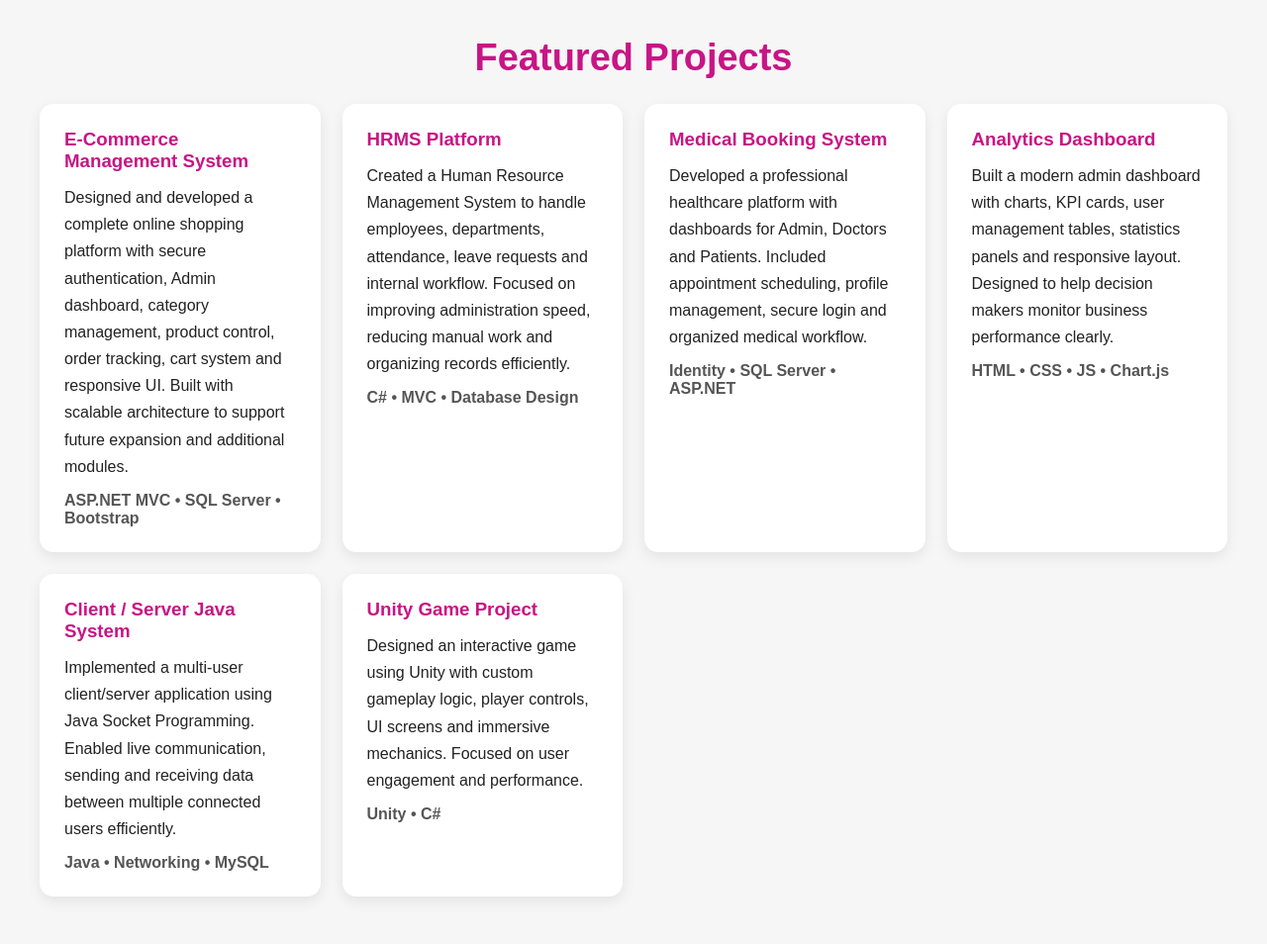
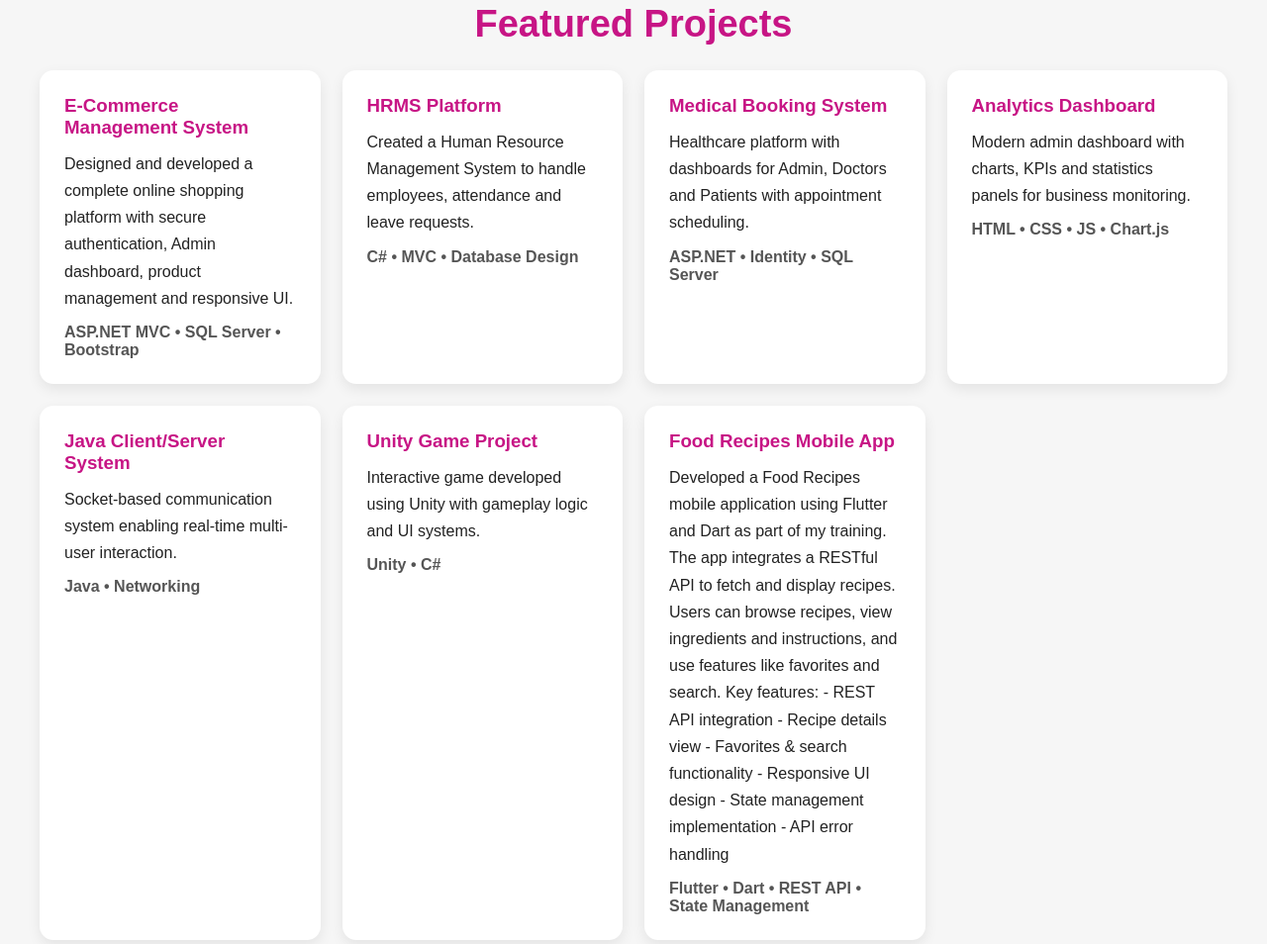
Before and after one commit to YARAALREFAEI-DEV/my_portfolio_website, a plain HTML site: page index.html in a window 1280 px wide. Shown: the part 2229-3183 px from the top of the page at 99% size. Drawn offline with nearby package versions, Linux system fonts and the light colour scheme.

Commit message:
Update index.html

```diff
--- a/index.html
+++ b/index.html
@@ -52,7 +52,7 @@
         modern web applications using ASP.NET MVC, SQL Server, JavaScript and Bootstrap.
         I focus on writing clean code, scalable systems, responsive interfaces and solving
         real business problems through technology.<br>
-		I’m always eager to learn, grow, and explore new tools and frameworks to stay ahead in the ever-evolving world of web App development .
+        I’m always eager to learn, grow, and explore new tools and frameworks.
     </p>
 </section>
 
@@ -79,6 +79,9 @@
         <div class="skill">Fast Learning</div>
         <div class="skill">System Analysis</div>
         <div class="skill">Responsive Design</div>
+
+        <!-- NEW SKILL -->
+        <div class="skill">Flutter / Dart</div>
     </div>
 </section>
 
@@ -91,33 +94,25 @@
         <div class="feature-card">
             <i class="bi bi-code-slash"></i>
             <h3>Full Stack Mindset</h3>
-            <p>
-                I understand frontend, backend, database design and system flow.
-            </p>
+            <p>I understand frontend, backend, database design and system flow.</p>
         </div>
 
         <div class="feature-card">
             <i class="bi bi-speedometer2"></i>
             <h3>Performance Focused</h3>
-            <p>
-                I build systems optimized for speed, maintainability and scalability.
-            </p>
+            <p>I build systems optimized for speed, maintainability and scalability.</p>
         </div>
 
         <div class="feature-card">
             <i class="bi bi-palette"></i>
             <h3>Modern UI Design</h3>
-            <p>
-                I create clean interfaces with strong user experience and responsive layouts.
-            </p>
+            <p>I create clean interfaces with strong user experience.</p>
         </div>
 
         <div class="feature-card">
             <i class="bi bi-lightbulb"></i>
             <h3>Problem Solver</h3>
-            <p>
-                I turn business requirements into working digital solutions.
-            </p>
+            <p>I turn business requirements into working digital solutions.</p>
         </div>
 
     </div>
@@ -133,8 +128,7 @@
 <h3>E-Commerce Management System</h3>
 <p>
 Designed and developed a complete online shopping platform with secure authentication,
-Admin dashboard, category management, product control, order tracking, cart system and responsive UI.
-Built with scalable architecture to support future expansion and additional modules.
+Admin dashboard, product management and responsive UI.
 </p>
 <span>ASP.NET MVC • SQL Server • Bootstrap</span>
 </div>
@@ -142,9 +136,7 @@ Built with scalable architecture to support future expansion and additional modu
 <div class="project-card">
 <h3>HRMS Platform</h3>
 <p>
-Created a Human Resource Management System to handle employees, departments,
-attendance, leave requests and internal workflow.
-Focused on improving administration speed, reducing manual work and organizing records efficiently.
+Created a Human Resource Management System to handle employees, attendance and leave requests.
 </p>
 <span>C# • MVC • Database Design</span>
 </div>
@@ -152,39 +144,52 @@ Focused on improving administration speed, reducing manual work and organizing r
 <div class="project-card">
 <h3>Medical Booking System</h3>
 <p>
-Developed a professional healthcare platform with dashboards for Admin, Doctors and Patients.
-Included appointment scheduling, profile management, secure login and organized medical workflow.
+Healthcare platform with dashboards for Admin, Doctors and Patients with appointment scheduling.
 </p>
-<span>Identity • SQL Server • ASP.NET</span>
+<span>ASP.NET • Identity • SQL Server</span>
 </div>
 
 <div class="project-card">
 <h3>Analytics Dashboard</h3>
 <p>
-Built a modern admin dashboard with charts, KPI cards, user management tables,
-statistics panels and responsive layout.
-Designed to help decision makers monitor business performance clearly.
+Modern admin dashboard with charts, KPIs and statistics panels for business monitoring.
 </p>
 <span>HTML • CSS • JS • Chart.js</span>
 </div>
 
 <div class="project-card">
-<h3>Client / Server Java System</h3>
+<h3>Java Client/Server System</h3>
 <p>
-Implemented a multi-user client/server application using Java Socket Programming.
-Enabled live communication, sending and receiving data between multiple connected users efficiently.
+Socket-based communication system enabling real-time multi-user interaction.
 </p>
-<span>Java • Networking • MySQL</span>
+<span>Java • Networking</span>
 </div>
 
 <div class="project-card">
 <h3>Unity Game Project</h3>
 <p>
-Designed an interactive game using Unity with custom gameplay logic,
-player controls, UI screens and immersive mechanics.
-Focused on user engagement and performance.
+Interactive game developed using Unity with gameplay logic and UI systems.
 </p>
 <span>Unity • C#</span>
+</div>
+
+<!-- NEW FLUTTER PROJECT -->
+<div class="project-card">
+<h3>Food Recipes Mobile App</h3>
+<p>
+Developed a Food Recipes mobile application using Flutter and Dart as part of my training.
+The app integrates a RESTful API to fetch and display recipes. Users can browse recipes,
+view ingredients and instructions, and use features like favorites and search.
+
+Key features:
+- REST API integration
+- Recipe details view
+- Favorites & search functionality
+- Responsive UI design
+- State management implementation
+- API error handling
+</p>
+<span>Flutter • Dart • REST API • State Management</span>
 </div>
 
 </div>
```
